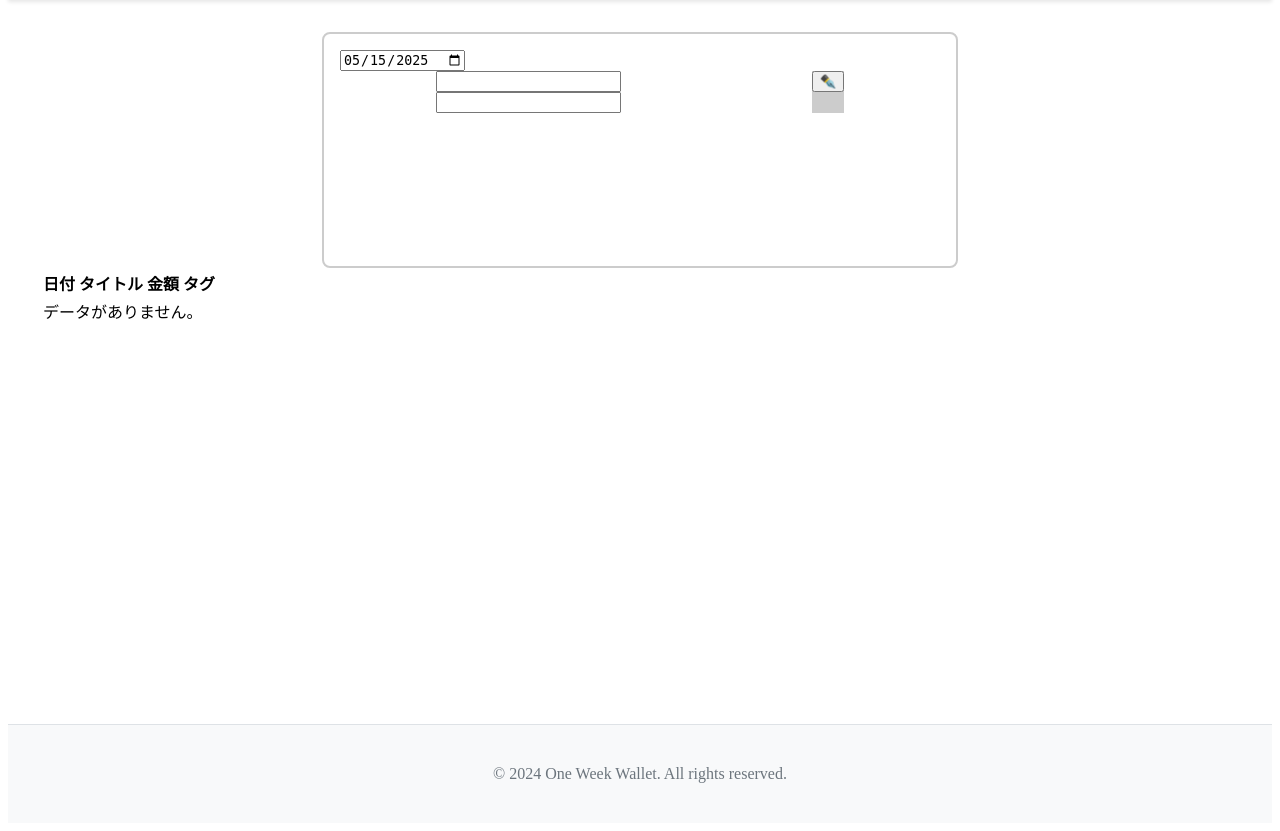
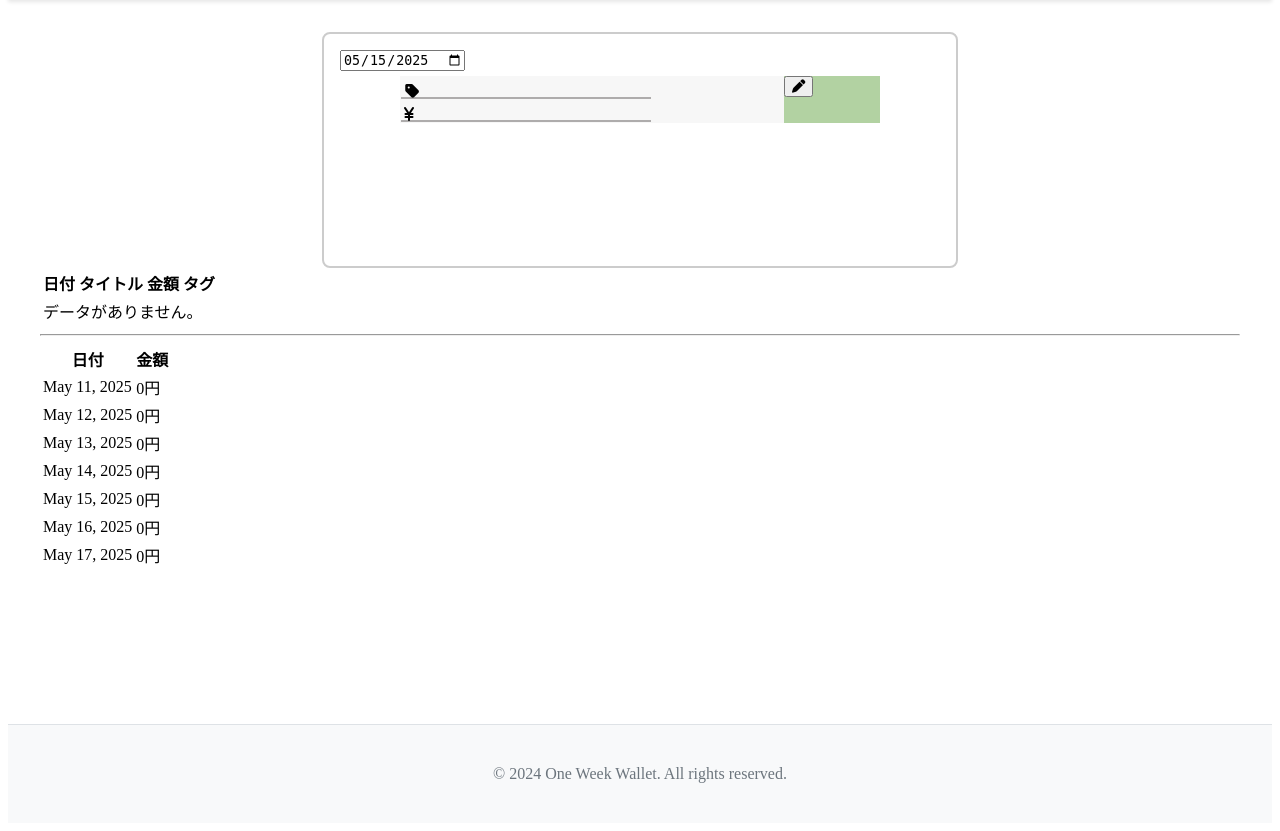
Before and after one commit to z-fujimori/one_week_wallet, a Django app: page / in a window 1280 px wide. Shown: the part 80-911 px from the top of the page. Run offline with Django 5.2, Linux system fonts and the light colour scheme; a user stored in the database is signed in; data comes from the database, SQL or seed files in the repository; both versions use the stored data as it was after the commit.

Commit message:
週ごとまとめたデータ

```diff
--- a/expenses/static/expenses/css/index.css
+++ b/expenses/static/expenses/css/index.css
@@ -16,15 +16,46 @@
 .form-body {
     display: flex;
     justify-content: space-around;
+    margin: 5px 60px;
 }
 
 .input-main {
-    background-color: #ccc;
+    flex: 4;
+    margin: 1 1;
+    background-color: rgb(247, 247, 247);
+}
+
+.input-field {
+    position: relative;
+    margin: 1px;
+}
+
+.input-icon {
+    position: absolute;
+    transform: translate(30%, 35%);
+    pointer-events: none;
+    /* width: 20px; */
+    font-size: 16px;
+}
+
+.input-area {
+    all: unset;
+    padding: 1px 1px 1px 20px;
+    width: 60%;
+    border-bottom: 2px solid #aeacac;
+}
+.input-area:focus {
+    border-bottom: 2px solid #7e7e7e;
+}
+
+.form-button {
+    flex: 1;
+    background-color: #b2d2a2;
     margin: 1 1;
 }
 
-.form-button {
-    background-color: #ccc;
-    margin: 1 1;
-
+input[type="number"]::-webkit-outer-spin-button,
+input[type="number"]::-webkit-inner-spin-button {
+    -webkit-appearance: none;
+    margin: 0;
 }
--- a/expenses/templates/expenses/index.html
+++ b/expenses/templates/expenses/index.html
@@ -3,6 +3,8 @@
 
 {% block extra_css %}
     <link rel="stylesheet" href="{% static 'expenses/css/index.css' %}">
+    <!-- icon links -->
+    <link rel="stylesheet" href="https://cdnjs.cloudflare.com/ajax/libs/font-awesome/6.5.1/css/all.min.css">
 {% endblock %}
 
 {% block content %}
@@ -15,15 +17,17 @@
             </div>
             <div class="form-body">
                 <div class="input-main">
-                    <div class="input-title">
-                        <input type="text" name="title">
+                    <div class="input-field">
+                        <i class="fa-solid fa-tag input-icon"></i>
+                        <input class="input-area" type="text" name="title">
                     </div>
-                    <div class="input-number">
-                        <input type="number" name="amount">
+                    <div class="input-field">
+                        <i class="fa-solid fa-yen-sign input-icon"></i>
+                        <input class="input-area" type="number" name="amount">
                     </div>
                 </div>
                 <div class="form-button">
-                    <button>✒️</button>
+                    <button class=""><i class="fa-solid fa-pen"></i></button>
                 </div>
             </div>
         </form>
@@ -54,6 +58,27 @@
                 {% endfor %}
             </tbody>
         </table>
+        <hr>
+        <table>
+            <thead>
+                <tr>
+                    <th>日付</th>
+                    <th>金額</th>
+                </tr>
+            </thead>
+            <tbody>
+                {% for date, total in daily_amount_total %}
+                    <tr>
+                        <td>{{ date }}</td>
+                        <td>{{ total }}円</td>
+                    </tr>
+                {% empty %}
+                    <tr>
+                        <td colspan="4">データがありません。</td>
+                    </tr>
+                {% endfor %}
+            </tbody>
+        </table>
     </div>
 
     <div class="control">
--- a/expenses/views.py
+++ b/expenses/views.py
@@ -1,14 +1,33 @@
 from django.shortcuts import render, redirect
-from datetime import date
+from datetime import date, timedelta
+from django.utils import timezone
 from .forms import ExpenseForm
 from .models import Expense
+from collections import defaultdict  # 配列の初期値設定
 
 # Create your views here.
 def index(request):
-    expenses = Expense.objects.filter(user=request.user).order_by('-date')
+    today = timezone.localtime()
+    weekday = (today.weekday()+1)%7
+    print(weekday)
+    start = today - timedelta(days=weekday)
+    this_week = [(start + timedelta(days=i)).date() for i in range(7)]
+
+    expenses = Expense.objects.filter(
+            user=request.user,
+            date__range=(start, today)
+        ).order_by('-date')
+
+    daily_amount = defaultdict(int)  # 未定義のインデックスが呼び出された場合にエラーにならない
+    for expense in expenses:
+        daily_amount[expense.date] += expense.amount
+    # daily_amount_total = sorted(daily_amount.items())
+    daily_amount_total = [( date, daily_amount[date] ) for date in this_week]
+
     return render(request, "expenses/index.html",{
         "today": date.today().isoformat,
-        "expenses": expenses
+        "expenses": expenses,
+        "daily_amount_total": daily_amount_total
     })
 
 def create_expense(request):
--- a/templates/base.html
+++ b/templates/base.html
@@ -15,7 +15,7 @@
         <nav>
             <div class="container">
                 <div class="nav-content">
-                    <a href="{% url 'accounts:index' %}" class="logo">One Week Wallet</a>
+                    <a href="{% url 'expenses:index' %}" class="logo">One Week Wallet</a>
                     <div class="nav-links">
                         {% if user.is_authenticated %}
                             <span class="welcome-message">ようこそ、{{ user.name }}さん</span>
```
Also changed, not shown: db.sqlite3.
